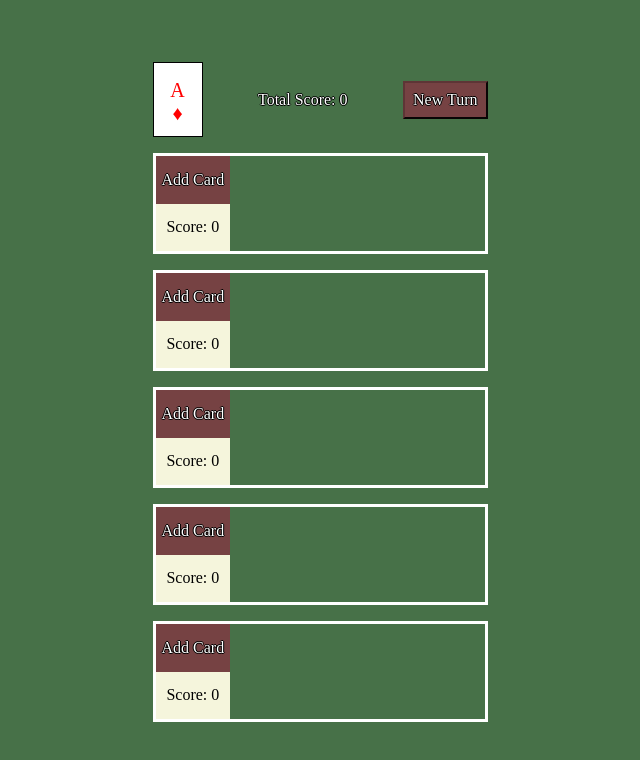
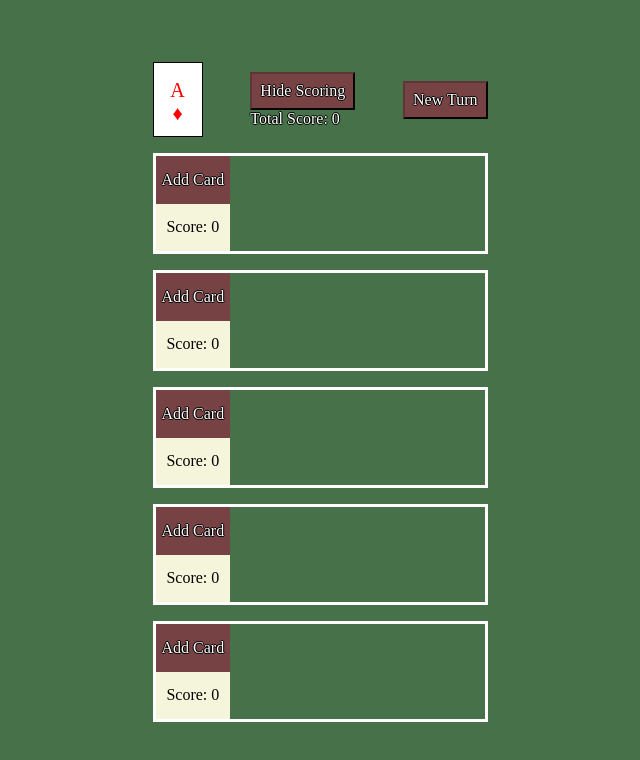
Before and after one commit to WorldWideWebers/BarCribbage, an Angular app: page / in a window 1280 px wide. Shown: the top 760 px of the page, without its empty margins (320-960 px from the left). Built offline with nearby package versions, Linux system fonts and the light colour scheme.

Commit message:
added boolean to show / hide scoring

```diff
--- a/src/app/components/hand/hand.component.html
+++ b/src/app/components/hand/hand.component.html
@@ -1,7 +1,7 @@
 <div class="hands">
   <div class="hand-stuff">
     <button class="add-card" (click)="addCard()" [disabled]="hand?.slot4">Add Card</button>
-    <div class="score">Score: {{ hand.score.totalScore }}</div>
+    <div *ngIf="turnService.showScoring" class="score">Score: {{ hand.score.totalScore }}</div>
   </div>
   <app-card class="hand-card" [card]="hand?.slot1$ | async"></app-card>
   <app-card class="hand-card" [card]="hand?.slot2$ | async"></app-card>
--- a/src/app/components/turn/turn.component.html
+++ b/src/app/components/turn/turn.component.html
@@ -1,7 +1,10 @@
 <div class="spread-out-deck">
   <div class="header">
     <app-card [card]="turnService.currentCard"></app-card>
-      <span>Total Score: {{ turnService.totalScore }}</span>
+      <div class="scoring-block">
+        <button (click)="turnService.toggleScoring()">{{ turnService.showScoring ? 'Hide Scoring' : 'Show Scoring' }}</button>
+        <span *ngIf="turnService.showScoring">Total Score: {{ turnService.totalScore }}</span>
+      </div>
       <button (click)="turnService.clearTurn()">New Turn</button>
   </div>
   <div class="hands">
--- a/src/app/components/turn/turn.component.scss
+++ b/src/app/components/turn/turn.component.scss
@@ -24,6 +24,12 @@
   border-radius: 0;
 }
 
+.scoring-block {
+  display: flex;
+  flex-direction: column;
+}
+
+
 .spread-out-deck {
   min-width: 335px;
 }
--- a/src/app/services/turn-service.ts
+++ b/src/app/services/turn-service.ts
@@ -20,6 +20,8 @@ export class TurnService {
   totalScore$: BehaviorSubject<number> = new BehaviorSubject<number>(0);
   turnComplete: boolean;
 
+  showScoring = true;
+
   deck: Deck;
   currentIndex: number;
   currentCard: Card;
@@ -33,6 +35,10 @@ export class TurnService {
 
   constructor() {
     this.clearTurn();
+  }
+
+  toggleScoring() {
+    this.showScoring = !this.showScoring;
   }
 
   clearTurn() {
```
